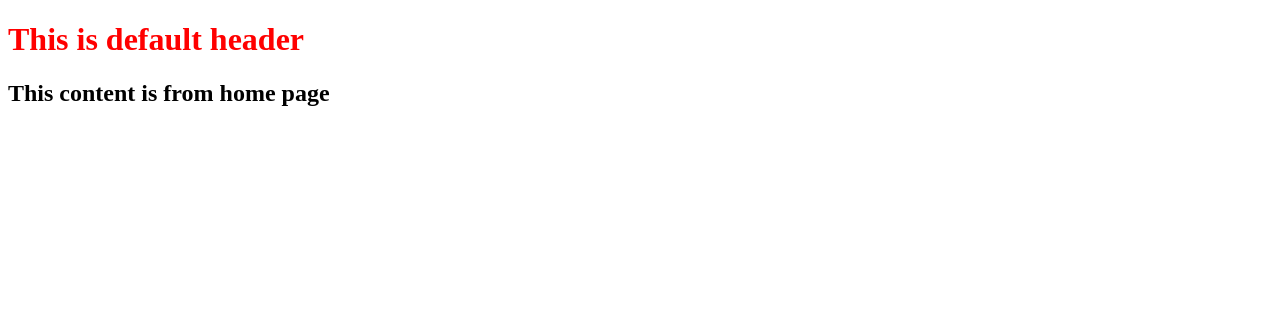
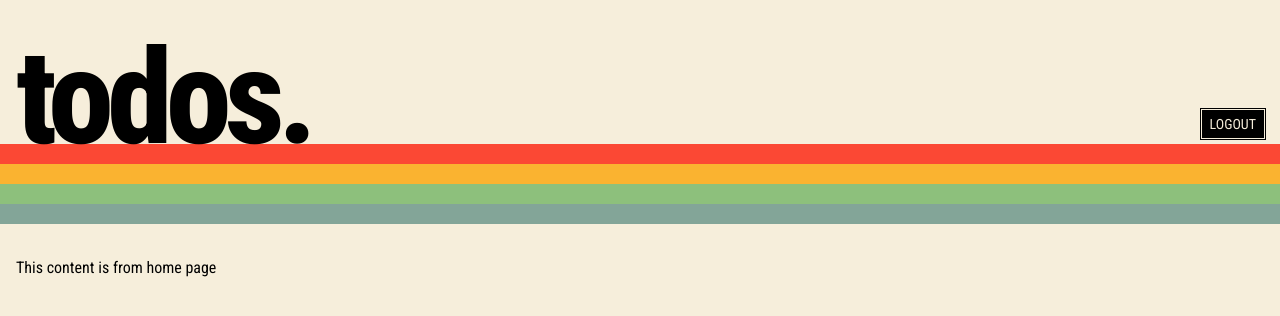
Before and after one commit to yashjawale/django-todos, a Django app: page / in a window 1280 px wide. Shown: the top 316 px of the page. Run offline with Django 5.2, Linux system fonts and the light colour scheme; some libraries are stand-ins or nearby versions.

Commit message:
Add navbar style

```diff
--- a/static/styles.css
+++ /dev/null
@@ -1,3 +0,0 @@
-h1 {
-    color: red;
-}
--- a/templates/base.html
+++ b/templates/base.html
@@ -5,11 +5,52 @@
     <meta name="viewport" content="width=device-width, initial-scale=1.0">
     <title>Todos.</title>
     {% load static %}
-    <link rel="stylesheet" href="{% static 'styles.css' %}"/>
+    <link rel="preconnect" href="https://fonts.googleapis.com">
+    <link rel="preconnect" href="https://fonts.gstatic.com" crossorigin>
+    <link href="https://fonts.googleapis.com/css2?family=Oswald:wght@200..700&family=Roboto+Condensed:ital,wght@0,100..900;1,100..900&display=swap"
+          rel="stylesheet">
+    <script src="https://cdn.tailwindcss.com"></script>
+    <link rel="stylesheet" type="text/tailwindcss" href="{% static 'styles.css' %}"/>
 </head>
-<body>
-<h1>This is default header</h1>
-{% block content %}
-{% endblock %}
+<body class="bg-retrobeige text-black">
+<nav class="container px-4 mx-auto flex justify-between items-end">
+    <h1 class="font-extrabold text-7xl md:text-[132px] leading-none pt-8 -mb-2 md:-mb-5 tracking-tighter">todos.</h1>
+    <button class="btn">Logout</button>
+</nav>
+<div class="[&>div]:h-5">
+    <div class="bg-retrored"></div>
+    <div class="bg-retroyellow"></div>
+    <div class="bg-retrogreen"></div>
+    <div class="bg-retroblue"></div>
+</div>
+<div class="container px-4 mx-auto pt-8">
+    {% block content %}
+    {% endblock %}
+</div>
+<script>
+    tailwind.config = {
+        theme: {
+            extend: {
+                colors: {
+                    retrored: '#FB4834',
+                    retroyellow: '#FAB330',
+                    retroblue: '#83A598',
+                    retrogreen: '#8DC07C',
+                    retrobeige: '#F6EEDB'
+                },
+                fontFamily: {
+                    sans: 'Roboto Condensed'
+                }
+            }
+        }
+    }
+</script>
+<style type="text/tailwindcss">
+    .btn {
+        @apply uppercase text-retrobeige bg-black px-2 py-1 hover:opacity-50 text-sm;
+        box-shadow: 0 0 0 1px #F6EEDB, 0 0 0 2px black;
+        margin-bottom: 6px;
+    }
+</style>
 </body>
 </html>
```
